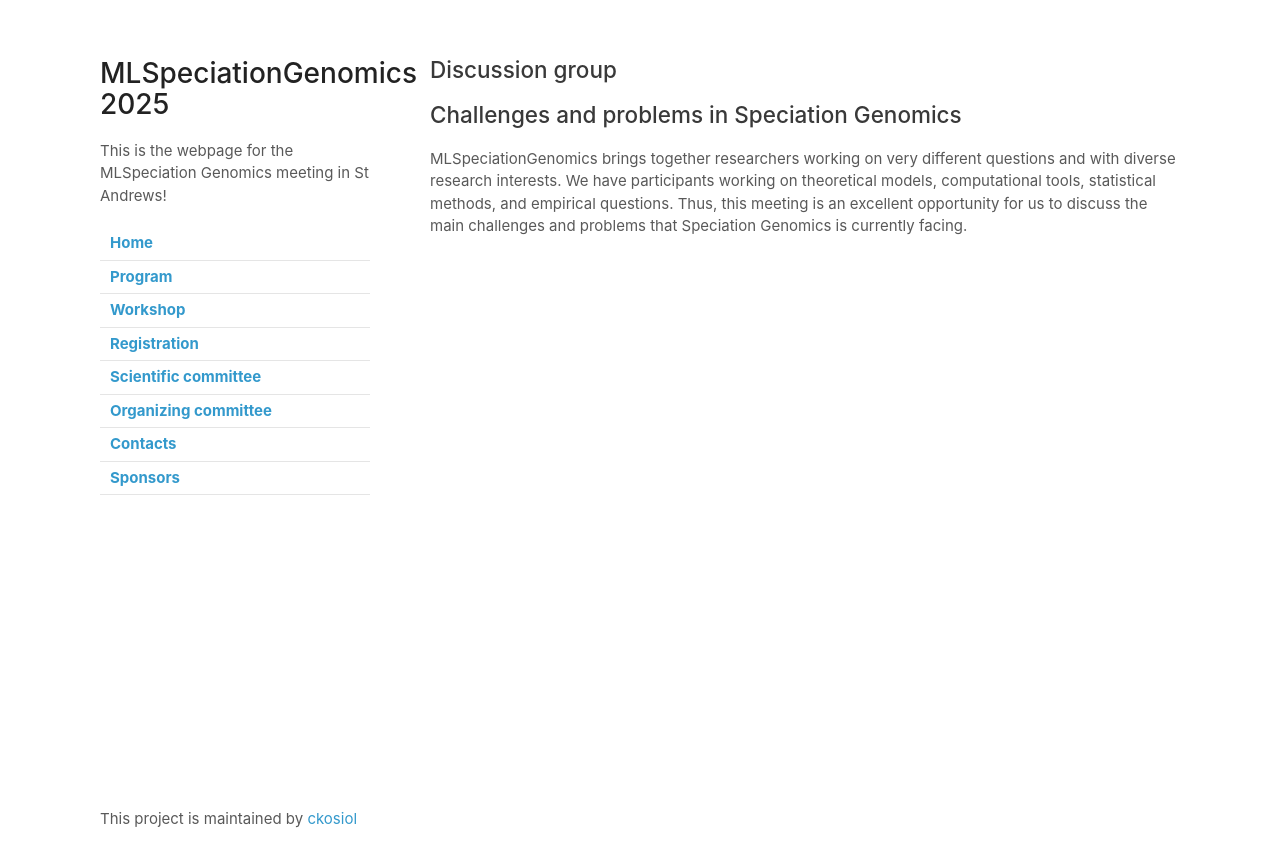
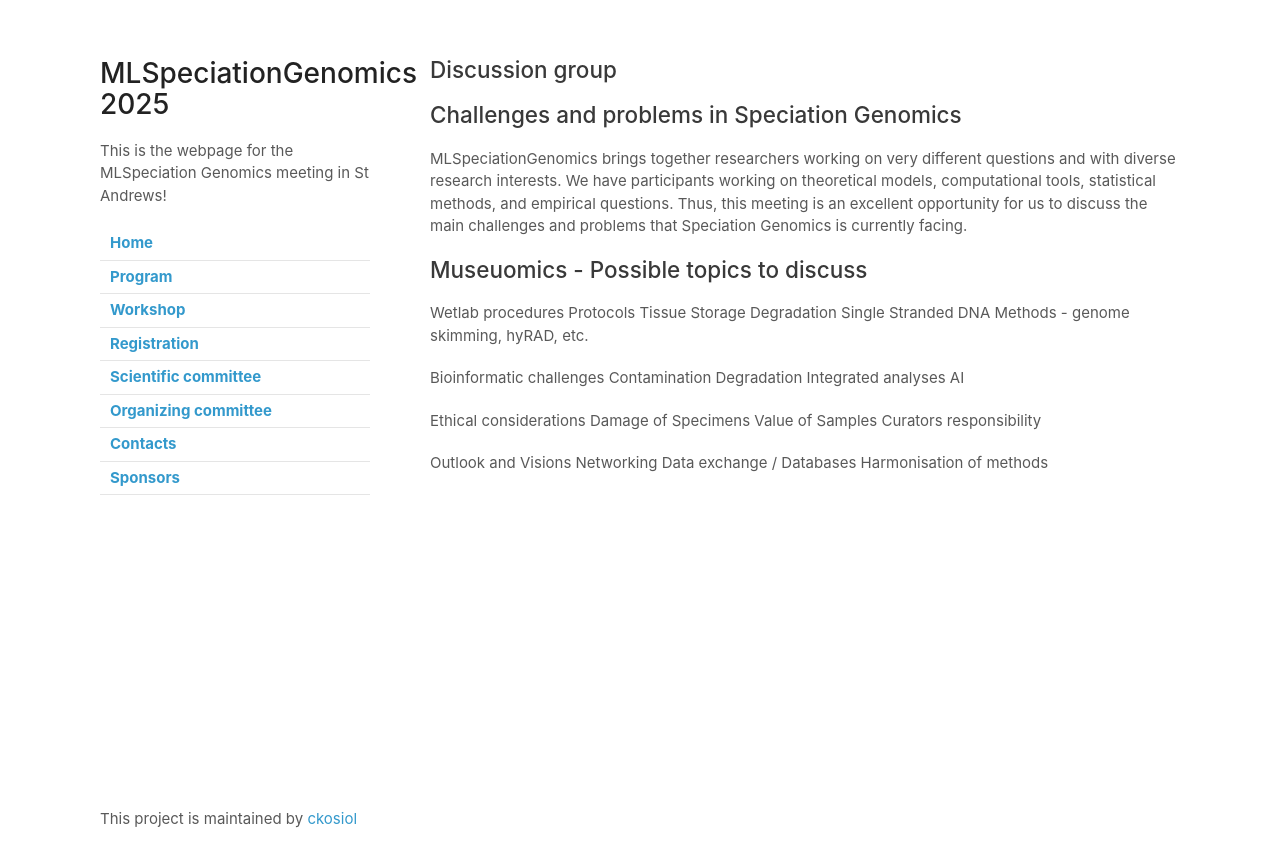
Before and after one commit to ckosiol/MLSpeciationGenomics, a Jekyll site: the page built from discussiongroup.md, in a window 1280 px wide. Shown: the top 867 px of the page. Built offline with Jekyll 4.4.1, drawn with Linux system fonts in a browser that asks for light colours; our own code applies the rules of GitHub Pages for plain Markdown files.

Commit message:
Update discussiongroup.md

```diff
--- a/discussiongroup.md
+++ b/discussiongroup.md
@@ -2,3 +2,28 @@
 ## Challenges and problems in Speciation Genomics
 
 MLSpeciationGenomics brings together researchers working on very different questions and with diverse research interests. We have participants working on theoretical models, computational tools, statistical methods, and empirical questions. Thus, this meeting is an excellent opportunity for us to discuss the main challenges and problems that Speciation Genomics is currently facing.
+
+## Museuomics - Possible topics to discuss
+
+Wetlab procedures
+Protocols
+Tissue Storage
+Degradation
+Single Stranded DNA
+Methods - genome skimming, hyRAD, etc.
+
+Bioinformatic challenges
+Contamination
+Degradation
+Integrated analyses
+AI
+
+Ethical considerations
+Damage of Specimens
+Value of Samples
+Curators responsibility
+
+Outlook and Visions
+Networking
+Data exchange / Databases
+Harmonisation of methods
```
